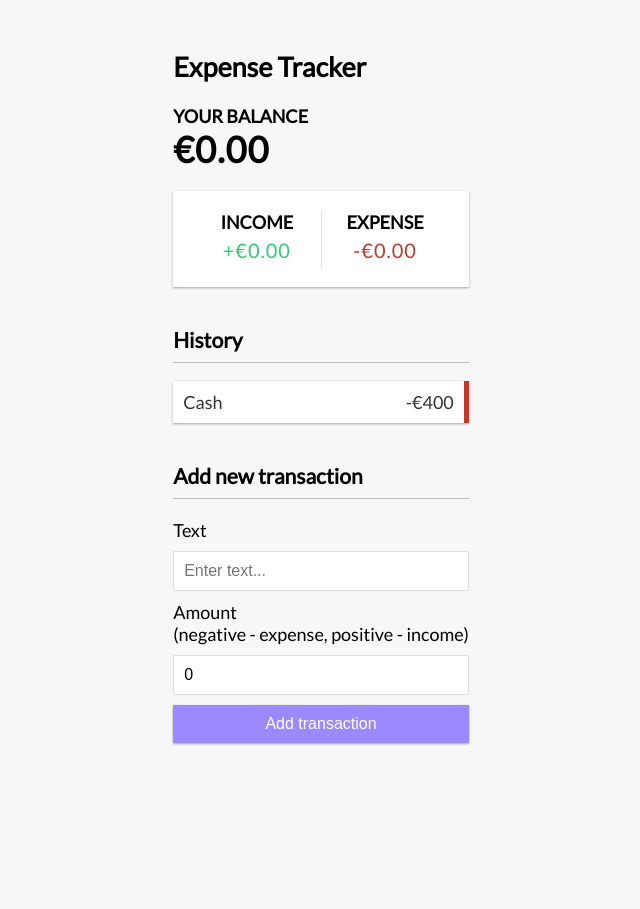
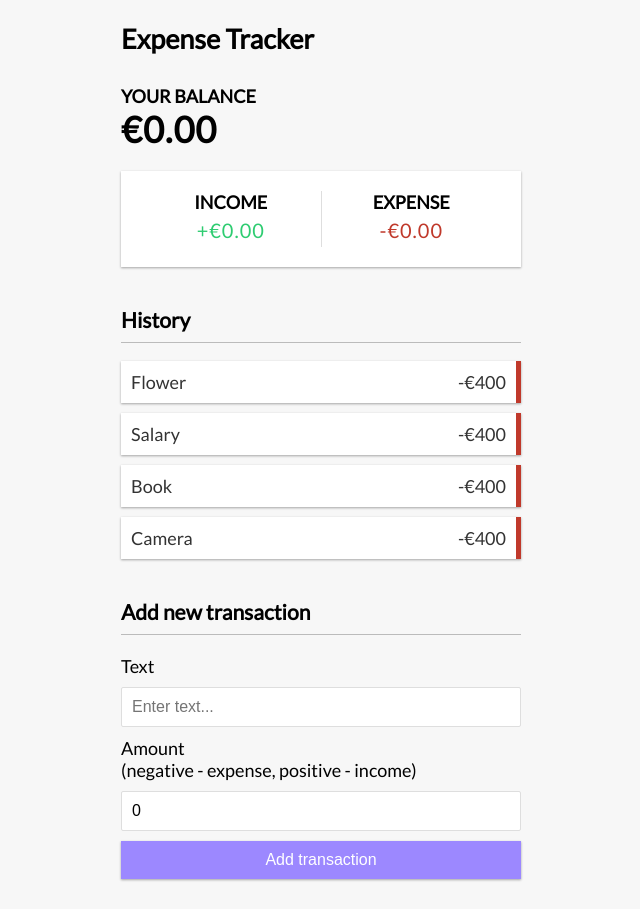
Before and after one commit to george-sagiannis/expense-tracker-react, a React (Create React App) app: page / in a window 1280 px wide. Shown: the whole page, without its empty margins (319-959 px from the left). Before the commit the page ends 800 px from the top, so only its background shows below. Built offline with nearby package versions, Linux system fonts and the light colour scheme.

Commit message:
pull with context hook everything from Global, saw for now the list from li

```diff
--- a/src/App.js
+++ b/src/App.js
@@ -4,17 +4,19 @@
 import IncomeExpenses from './components/IncomeExpenses';
 import TransactionList from './components/TransactionList';
 import AddTransaction from './components/AddTransaction';
-
+import { GlobalProvider } from './context/GlobalState';
 
 function App() {
   return (
-    <div>
+    <GlobalProvider>
         <Header />
-        <Balance />
-        <IncomeExpenses />
-        <TransactionList />
-        <AddTransaction />
-    </div>
+        <div className="container">
+          <Balance />
+          <IncomeExpenses />
+          <TransactionList />
+          <AddTransaction />
+        </div>
+    </GlobalProvider>
   );
 }
 
--- a/src/components/TransactionList.js
+++ b/src/components/TransactionList.js
@@ -1,13 +1,29 @@
-import React from 'react'
+import React, { useContext } from 'react';
+
+//pull our Global State importing our global context
+import { GlobalContext } from '../context/GlobalState';
+
 
 const TransactionList = () => {
+
+  //here we can pull everything from the global state using context hook
+  const { transactions } = useContext(GlobalContext); // transactions is an array so we need to loop through it or map it throught it rather and the output each transaction
+
+  console.log(useContext(GlobalContext));
+
+  //say for each transaction with map we want to output for now just this list item all the li will put in parenthesis
+
   return (
      <>
         <h3>History</h3>
           <ul className="list">
-            <li className="minus">
-              Cash <span>-€400</span><button className="delete-btn">x</button>
-            </li>
+              {transactions.map(transaction => (
+
+                <li key={transaction.id} className="minus">
+                  {transaction.text} <span>-€400</span><button className="delete-btn">x</button>
+                </li>
+
+              ))}
           </ul>
       </>
   )
--- /dev/null
+++ b/src/context/AppReducer.js
@@ -0,0 +1,6 @@
+export default (state, action) => {
+  switch(action.type) {
+    default:
+      return state;
+  }
+}
--- /dev/null
+++ b/src/context/GlobalState.js
@@ -0,0 +1,40 @@
+//this code sets up a global state management system using the Context API and the useReducer hook in React.
+//It provides the GlobalProvider component to wrap around other components in the application to give them access to the global state through the GlobalContext
+
+import React, { createContext, useReducer } from 'react';
+import AppReducer from './AppReducer';
+
+
+//initial state
+//is just going to be a single object so any global state would go on this object however all i need is transcations
+
+const intialState = {
+    transactions: [
+
+        { id: 1, text: 'Flower', amount: -20 },
+        { id: 2, text: 'Salary', amount: 300 },
+        { id: 3, text: 'Book', amount: -10 },
+        { id: 4, text: 'Camera', amount: 150 }
+    ]
+
+}
+
+//Create context
+//created a new context object called GlobalContext using the createContext function and initializes it with the initialState
+export const GlobalContext = createContext(intialState);
+
+//Provider component - It takes children as a prop, which represents the child components wrapped by this provider
+export const GlobalProvider = ({ children }) => {
+
+    //here we need access to state and dispatch whenever we want to call a reducer action we need to use this dispatch so this comes from reducer
+    //The state is initialized with the initialState object and the AppReducer function is used to update the state
+    const [state, dipatch] = useReducer(AppReducer, intialState);
+
+
+    //returns the GlobalContext.Provider component, which wraps its child components. It provides the transactions array from the state as the value of the context
+    return (<GlobalContext.Provider value={{
+        transactions: state.transactions
+    }}>
+        {children}
+    </GlobalContext.Provider>)
+}
```
